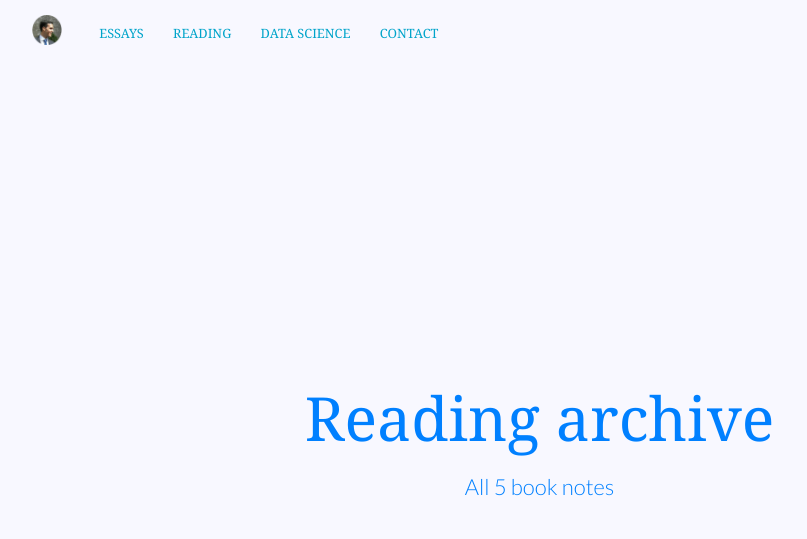
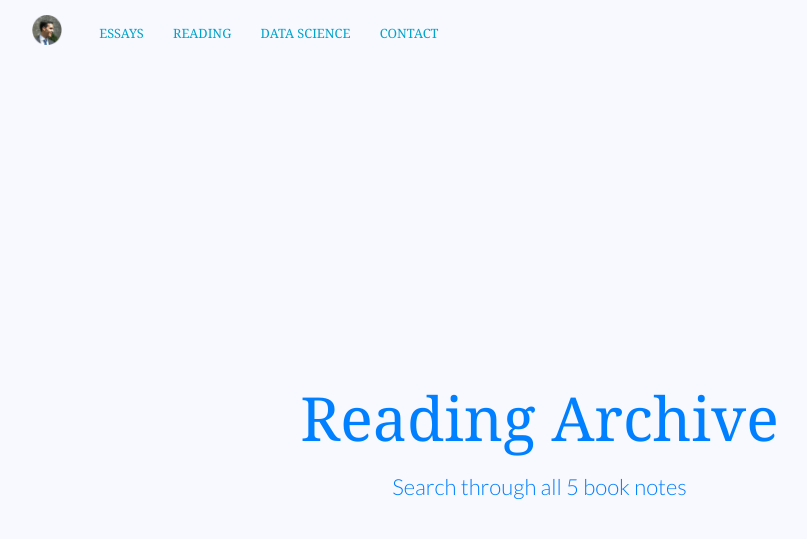
Before and after one commit to ohduran/ohduran.github.io, a Jekyll site: the page built from reading/all.html, in a window 1280 px wide and 900 px high. Shown: the top 539 px of the window, without its empty margins (38-845 px from the left). Built offline with Jekyll 4.4.1, drawn with Linux system fonts in a browser that asks for light colours; nearby versions of some CDN libraries.

Commit message:
edit reading pages

```diff
--- a/reading/all.html
+++ b/reading/all.html
@@ -1,5 +1,5 @@
 ---
-title: Reading archive
+title: Reading Archive
 image:
 ---
 {% assign counter = 0 %}
@@ -10,7 +10,7 @@ image:
 	<div class="inner-hero text-container">
 		<div class="hero-text-container">
 			<h1 class="editable">{{page.title}}</h1>
-			<p class="subtext editable">All {{ counter }} book notes</p>
+			<p class="subtext editable">Search through all {{ counter }} book notes</p>
 		</div>
 	</div>
 </section>
--- a/reading/index.html
+++ b/reading/index.html
@@ -1,6 +1,6 @@
 ---
 title: Reading
-description: 'Go through books with a purpose'
+description: Go through books with a purpose
 image:
 ---
 {% assign tag_names = '' %}
@@ -23,7 +23,6 @@ image:
 
 <section>
 	<div class="text-container" id="bottom-spaced">
-		<!-- <p class="editor-link"><a href="cloudcannon:collections/_posts" class="btn"><strong>&#9998;</strong> Add Post</a></p> -->
 		<ul class="blog-posts">
 			{% for link in site.data.reading %}
 				<h2 class="post-title" id="brand-colored clean">{% if link.link %}<a href="{% include relative-src.html src=link.link %}" {% if link.new_window %}target="_blank"{% endif %}>{{ link.name }}</a>{% else %}{{ link.name }}{% endif %}</h2>
```
